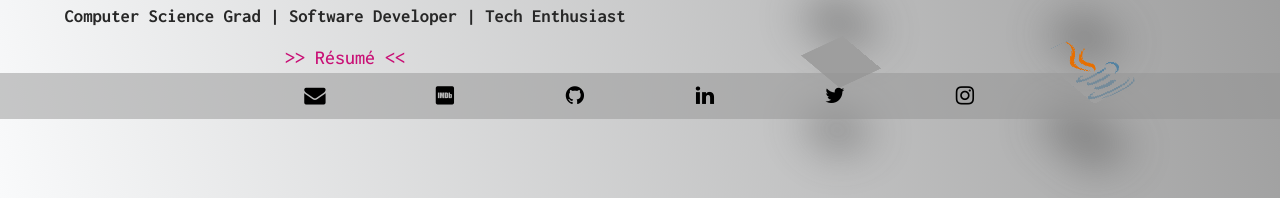
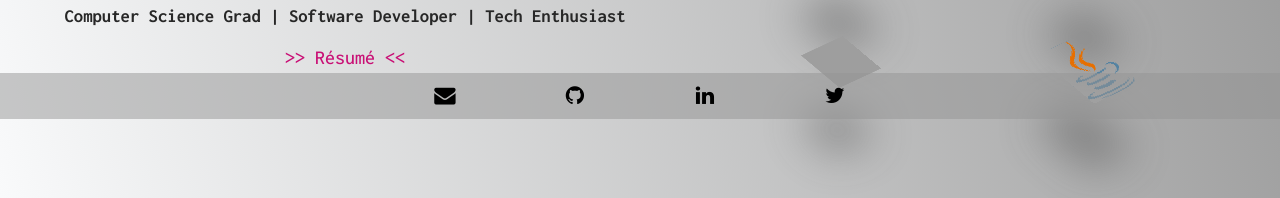
Before and after one commit to tarun010/tarun010.pythonanywhere.com, a Flask app: page / in a window 1280 px wide. Shown: the part 681-879 px from the top of the page. Run offline with Flask 3, Linux system fonts and the light colour scheme; data that the repository does not hold is empty; parts of the project's set-up code (start-up, migrations or seed data) failed here and were passed over; some libraries are stand-ins or nearby versions; grey boxes are pictures that could not be loaded.

Commit message:
Update layout.html

```diff
--- a/templates/layout.html
+++ b/templates/layout.html
@@ -37,11 +37,11 @@
                 <link rel="stylesheet" href="https://cdnjs.cloudflare.com/ajax/libs/font-awesome/4.7.0/css/font-awesome.min.css">
                 <!-- Add font awesome icons -->
                 <a href="mailto:tsubramanian@mun.ca" class="fa fa-envelope fa-lg" ></a>
-		<a href="https://www.imdb.com/name/nm14077221/" class="fa fa-imdb fa-lg"></a>
+		<!--a href="https://www.imdb.com/name/nm14077221/" class="fa fa-imdb fa-lg"></a-->
                 <a href="https://github.com/tarun010" class="fa fa-github fa-lg"></a>
                 <a href="https://www.linkedin.com/in/tarun010" class="fa fa-linkedin fa-lg"></a>
                 <a href="https://twitter.com/_tarun010" class="fa fa-twitter fa-lg"></a>
-                <a href="https://www.instagram.com/tarun.subraman1an/" class="fa fa-instagram fa-lg"></a>
+                <!--a href="https://www.instagram.com/tarun.subraman1an/" class="fa fa-instagram fa-lg"></a-->
             </div>
         </section>
     </body>
```
